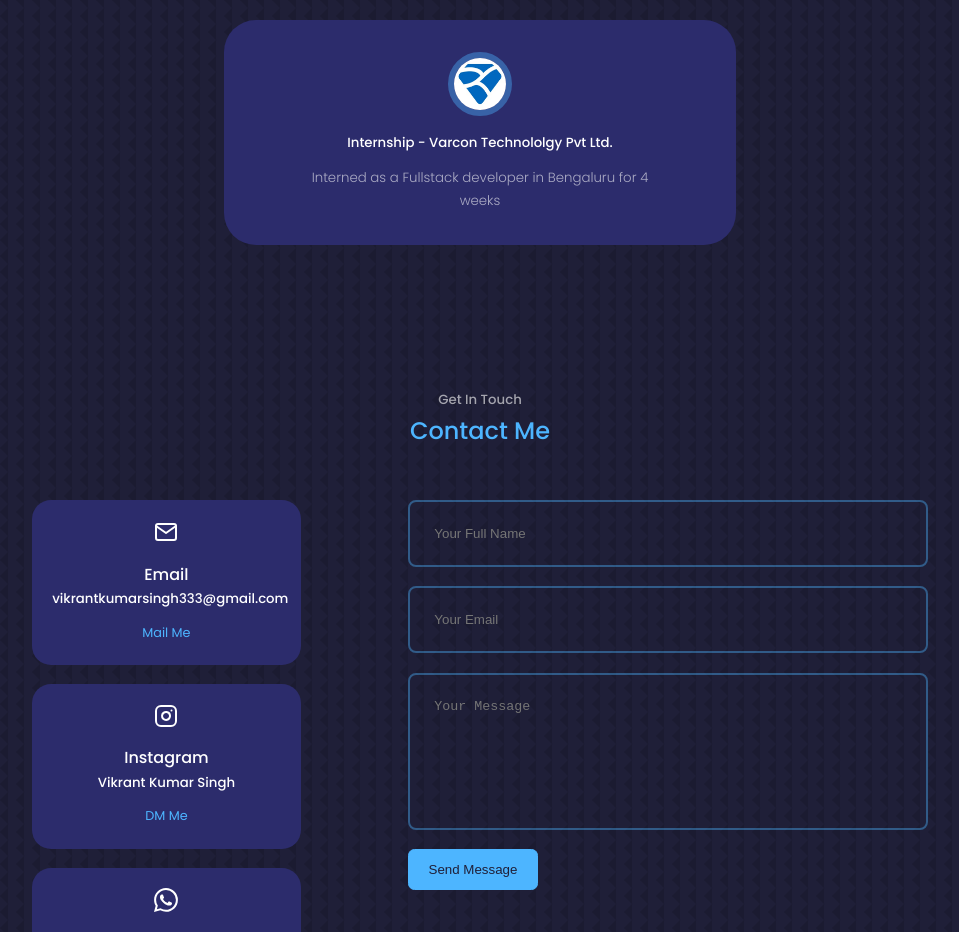
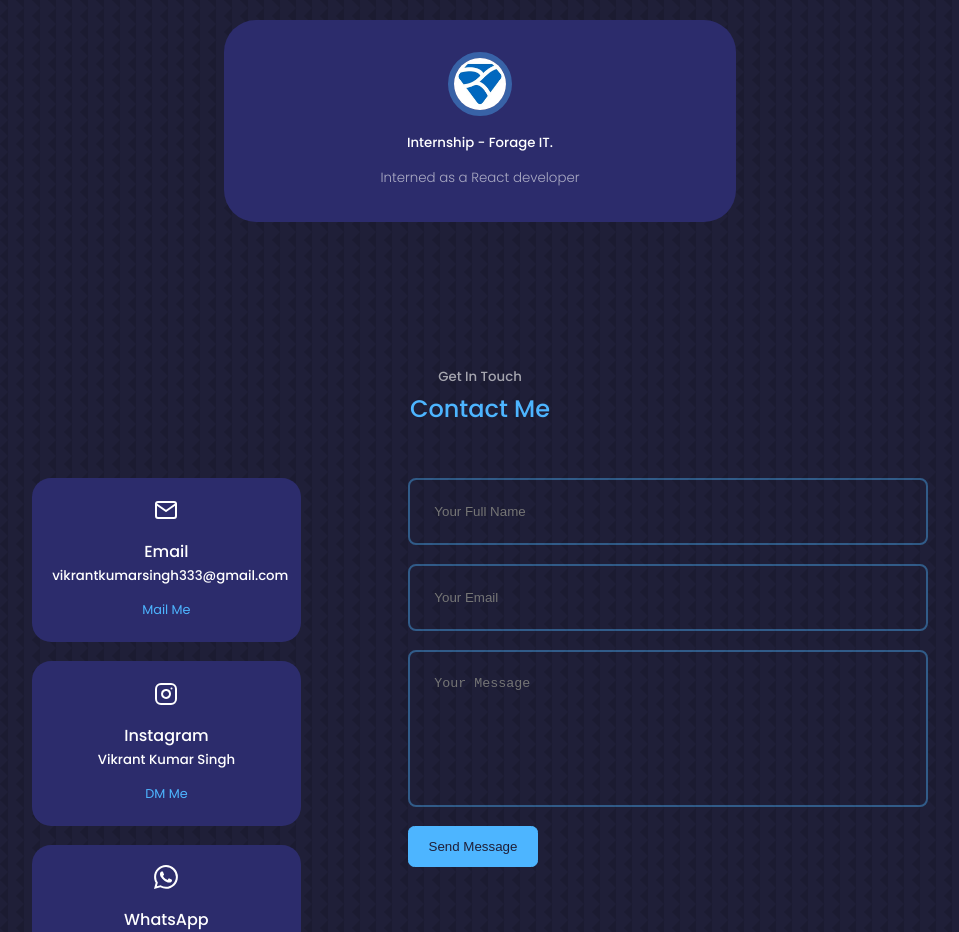
Before and after one commit to vikrants10/portfolio-vik, a React (Create React App) app: page / in a window 1280 px wide. Shown: the part 5640-6572 px from the top of the page, without its empty margins (160-1119 px from the left). Built offline with nearby package versions, Linux system fonts and the light colour scheme.

Commit message:
Testimonials.jsx

```diff
--- a/src/components/testimonials/Testimonials.jsx
+++ b/src/components/testimonials/Testimonials.jsx
@@ -18,8 +18,8 @@ import 'swiper/css/scrollbar';
 const data = [
   {
     avatar:AVTR1,
-    name:'Internship - Varcon Technololgy Pvt Ltd.',
-    review:'Interned as a Fullstack developer in Bengaluru for 4 weeks'
+    name:'Internship - Forage IT.',
+    review:'Interned as a React developer'
   },
   // {
   //   avatar:AVTR2,
```
